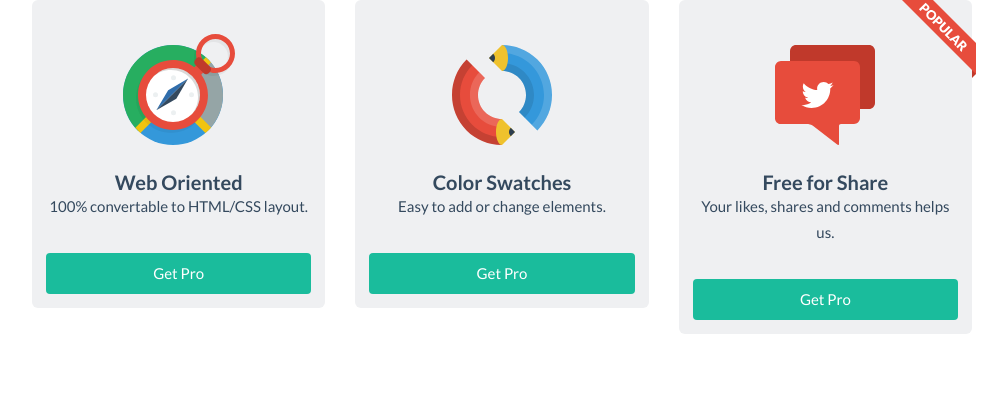
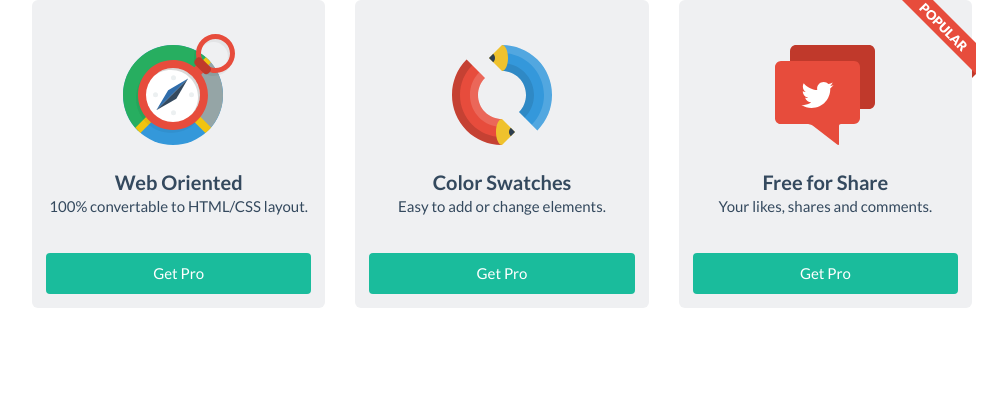
Before and after one commit to inmilm/ceshi, a website: page index.html in a window 1280 px wide. Shown: the whole page, without its empty margins (138-1145 px from the left). Drawn offline with Linux system fonts and the light colour scheme.

Commit message:
Update index.html

```diff
--- a/index.html
+++ b/index.html
@@ -54,7 +54,7 @@
             <img src="img/icons/svg/ribbon.svg" alt="ribbon" class="tile-hot-ribbon">
             <img src="img/icons/svg/chat.svg" alt="Chat" class="tile-image">
             <h3 class="tile-title">Free for Share</h3>
-            <p>Your likes, shares and comments helps us.</p>
+            <p>Your likes, shares and comments.</p>
             <a class="btn btn-primary btn-large btn-block" href="http://designmodo.com/flat">Get Pro</a>
           </div>
 
```
